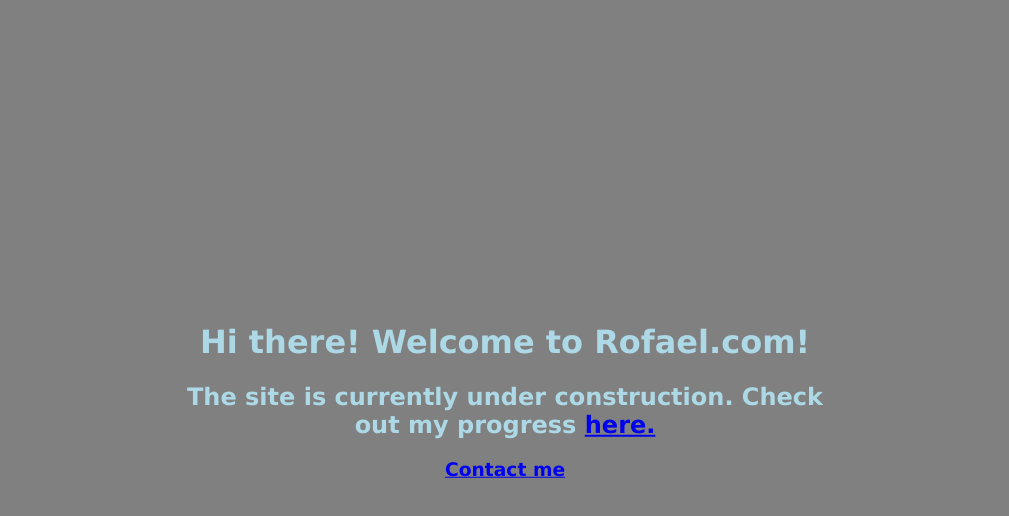
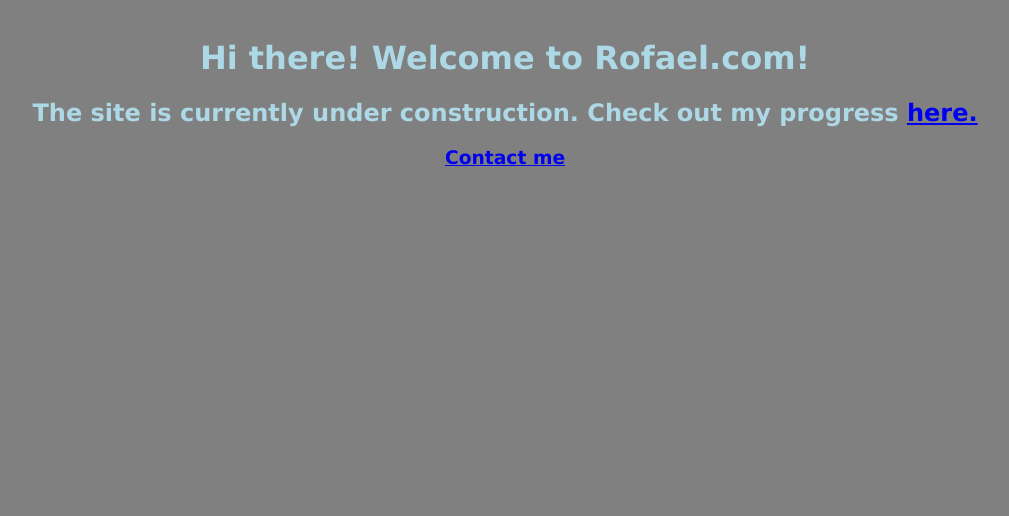
Before and after one commit to rkalz/rkalz.github.io, a plain HTML site: page construction.html in a window 1280 px wide. Shown: the whole page, without its empty margins (135-1144 px from the left). Drawn offline with Linux system fonts and the light colour scheme.

Commit message:
Removed centering. Added animations.

```diff
--- a/construction.css
+++ b/construction.css
@@ -5,24 +5,39 @@
 	background-color: gray;
 	text-align: center;
 	letter-spacing: 30;
+	padding: 10px;
+	min-height: 100%;
+	height: 100%;
+	position: relative;
 
 }
 
-#container {
-	min-height: 100%;
-	height: 100%;
-	position: relative;
-}
+h1 {
+	animation-name: fadeIn;
+	animation-duration: 0.5s;
+	opacity: 0;
+	animation-fill-mode: forwards;
+	}
+h2 {
+	animation-name: fadeIn;
+	animation-delay: 0.5s;
+	animation-duration: 0.5s;
+	opacity: 0;
+	animation-fill-mode: forwards;
+	}
+h3 {
+	animation-name: fadeIn;
+	animation-delay: 1s;
+	animation-duration: 0.5s;
+	opacity: 0;
+	animation-fill-mode: forwards;
+	}
 
-#main-text {
-	padding: 10px;
-}
+@keyframes fadeIn {
 
-.centered {
-	position: absolute;
-	top: 50%;
-	left: 50%;
-	transform: translate(-50%,-50%);
+	0% { opacity: 0;  }
+	100% { opacity: 1;	}
+
 }
 
 @media screen
--- a/construction.html
+++ b/construction.html
@@ -6,16 +6,12 @@
 </head>
 <body>
 
-<div id="container>
-	<div id="main-text" class="centered">
-		<h1>Hi there! Welcome to Rofael.com!</h1>
+	<h1>Hi there! Welcome to Rofael.com!</h1>
 
-		<h2>The site is currently under construction. Check out my progress
-		<a href="https://github.com/rkalz/rkalz.github.io" target="_blank">here.<br></a></h2>
+	<h2>The site is currently under construction. Check out my progress
+	<a href="https://github.com/rkalz/rkalz.github.io" target="_blank">here.<br></a></h2>
 
-		<h3><a href="mailto:me@rofael.com">Contact me</a></h3>
-	</id>
-</div>
+	<h3><a href="mailto:me@rofael.com">Contact me</a></h3>
 
 </body>
 </html>
```
